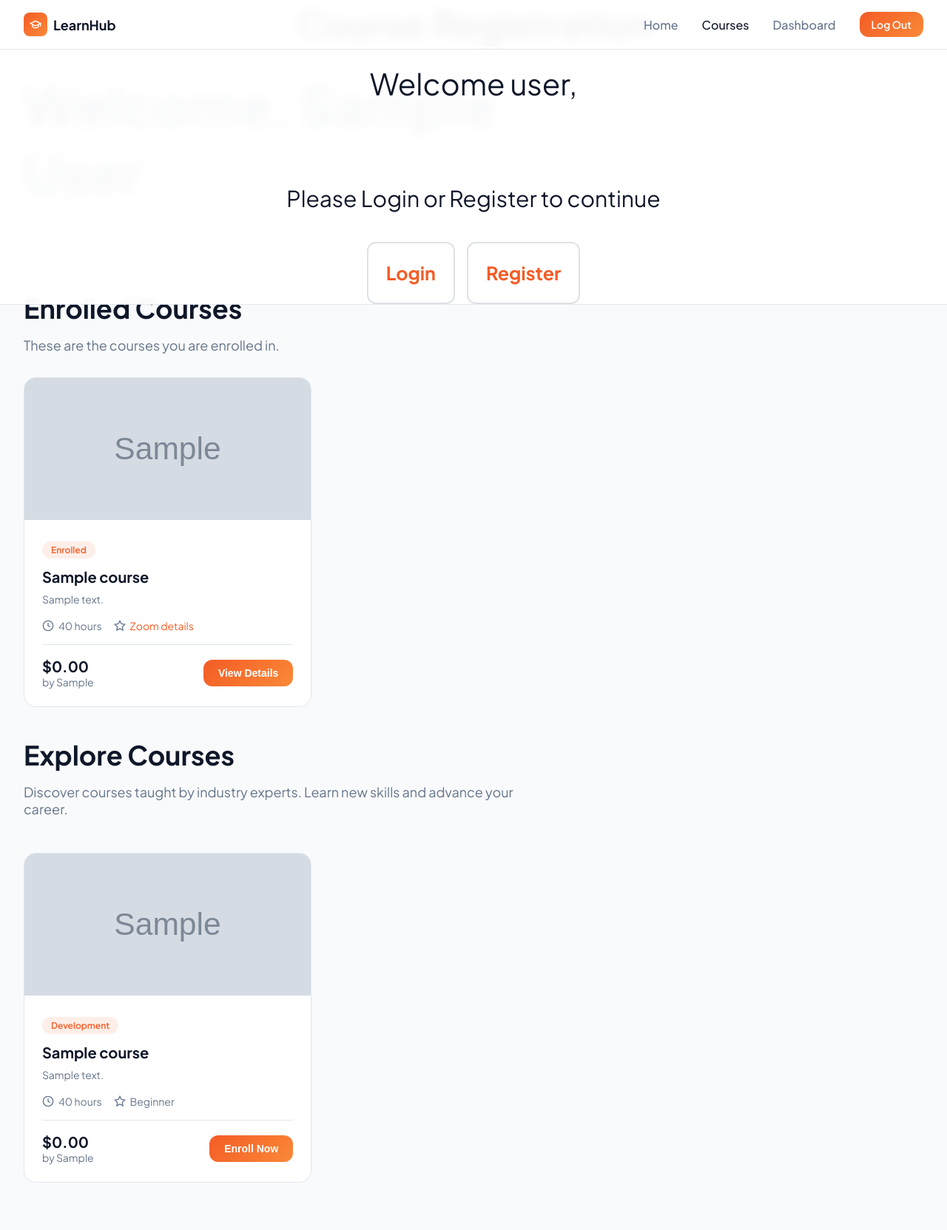
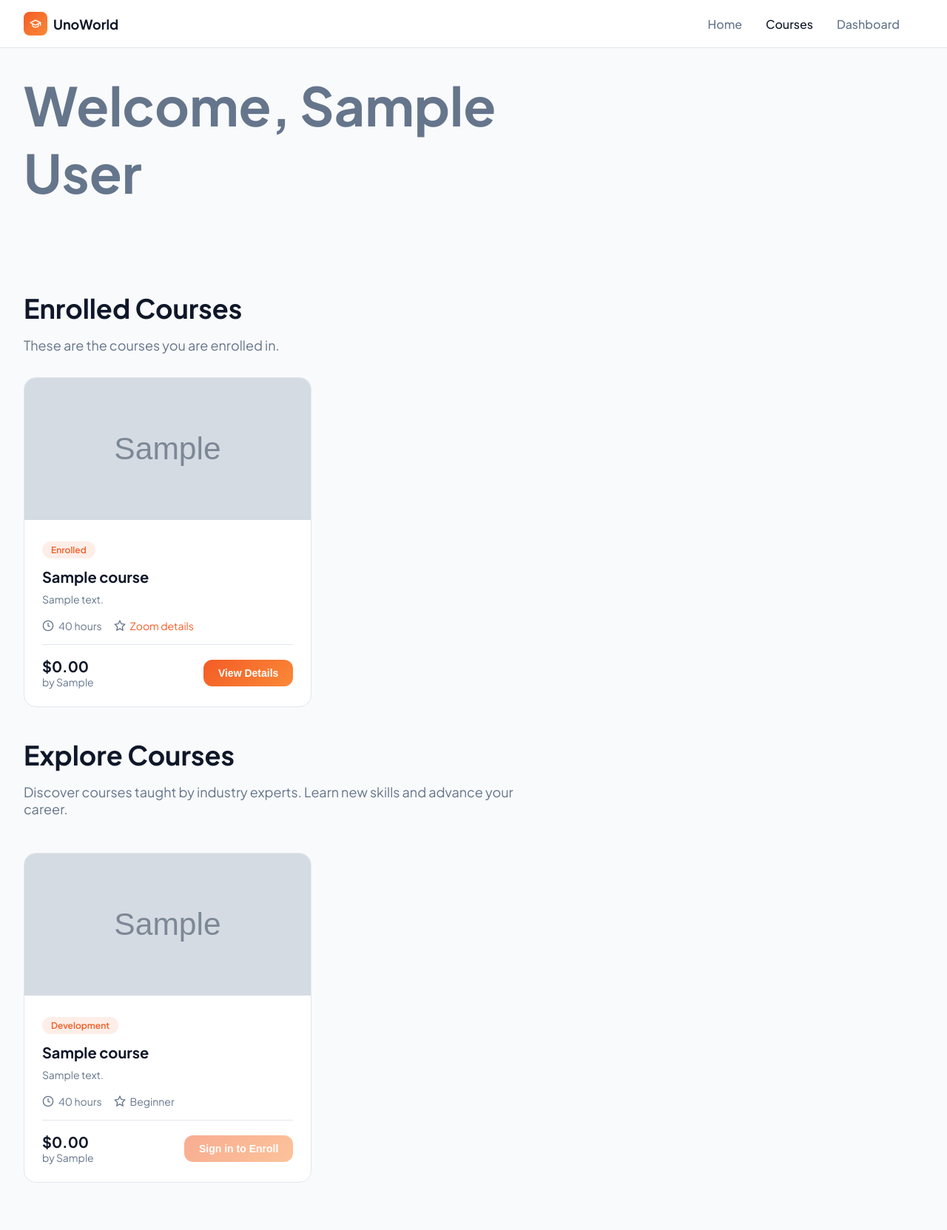
Before and after one commit to heres-riya/unoworld, a Flask app: template templates/portal.html in a window 1280 px wide. Shown: the whole page at 74% size. Run offline with Flask 3, Linux system fonts and the light colour scheme; tables that the repository leaves empty hold one stand-in row (values such as "Sample post"); the template is opened without the code that fills it: values that come from a table or form of the project are taken from there, most other values are stand-ins (such as "Sample title", 1, 10 or a date in 2020); grey boxes marked "Sample" are stand-in pictures; some libraries are stand-ins or nearby versions.

Commit message:
removing register

```diff
--- a/app.py
+++ b/app.py
@@ -27,7 +27,7 @@ app.config['SECRET_KEY'] = os.getenv('SECRET_KEY', 'your-secret-key-change-this'
 db = SQLAlchemy(app)
 login_manager = LoginManager()
 login_manager.init_app(app)
-login_manager.login_view = 'login'
+login_manager.login_view = 'student_dashboard'
 
 # Association Table for Many-to-Many relationship
 enrollments = db.Table('enrollments',
@@ -103,46 +103,10 @@ def admin():
     return render_template('admin.html', students=students, courses=courses)
 
 # --- AUTH ROUTES ---
-@app.route('/register', methods=['GET', 'POST'])
-def register():
-    if request.method == 'POST':
-        name = request.form.get('name')
-        email = request.form.get('email')
-        password = request.form.get('password')
-
-        if Student.query.filter_by(email=email).first():
-            flash('Email already registered!')
-            return redirect(url_for('register'))
-
-        new_student = Student(name=name, email=email)
-        new_student.set_password(password)
-        db.session.add(new_student)
-        db.session.commit()
-        return redirect(url_for('login'))
-    return render_template('register.html')
-
-@app.route('/login', methods=['GET', 'POST'])
-def login():
-    print("Login route accessed")
-    if request.method == 'POST':
-        print("POST request received")
-        email = request.form.get('email')
-        password = request.form.get('password')
-        student = Student.query.filter_by(email=email).first()
-
-        if student and student.check_password(password):
-            session['student_id'] = student.id
-            session['user_name'] = student.name
-            return redirect(url_for('student_dashboard'))
-        flash('Invalid credentials')
-    print("About to render login.html")
-    google_client_id = os.getenv('GOOGLE_CLIENT_ID', '')
-    return render_template('login.html', google_client_id=google_client_id)
-
 @app.route('/logout')
 def logout():
     session.clear()
-    return redirect(url_for('login'))
+    return redirect(url_for('student_dashboard'))
 
 @app.route('/auth/google', methods=['POST'])
 def auth_google():
@@ -193,23 +157,25 @@ def auth_google():
     except Exception as e:
         return {'error': str(e)}, 500
 
-@app.route('/signup', methods = ['GET', 'POST'])
-def signup():
-    register()
-    return redirect(url_for('register'))
 
 # --- STUDENT PORTAL ROUTES --- MAIN STUDENT PAGE
 @app.route('/dashboard')
 def student_dashboard():
     student_id = session.get('student_id')
-    if not student_id:
-        return redirect(url_for('login'))
+    student = None
+    available_courses = []
 
-    student = Student.query.get(student_id)
-    # Get courses the student is NOT already in
-    available_courses = Course.query.filter(~Course.students.contains(student)).all()
+    if student_id:
+        student = Student.query.get(student_id)
+        # Get courses the student is NOT already in
+        available_courses = Course.query.filter(~Course.students.contains(student)).all()
+    else:
+        # Show all courses to unauthenticated users
+        available_courses = Course.query.all()
+
     courses = Course.query.all()
-    return render_template('portal.html', courses=courses, student=student, available_courses=available_courses)
+    google_client_id = os.getenv('GOOGLE_CLIENT_ID', '')
+    return render_template('portal.html', courses=courses, student=student, available_courses=available_courses, google_client_id=google_client_id)
 
 @app.route('/enroll/<int:course_id>')
 def enroll_student(course_id):
--- a/templates/layout.html
+++ b/templates/layout.html
@@ -8,27 +8,6 @@
 </head>
 <body>
   <div style="min-height: 100vh; display: flex; flex-direction: column;">
-    {% if not (request.path == '/login' or request.path == '/register' or request.path == '/dashboard') %}
-    <nav class="navbar navbar-dark bg-dark mb-4">
-            <div class="container" style=" font-size: 50px; display: flex; flex-direction: column; align-items:center; g justify-content: center; gap: 1.5rem; padding = 2rem;">
-            <b>Course Registration</b>
-                <p style = "font-size: 40px;">  Welcome user, </p>
-                <br>
-                <p style = "font-size: 30px;">  Please Login or Register to continue </p>
-            <div class="d-flex">
-                {% if session.get('student_id') %}
-                    <span class="navbar-text me-3">Hello, {{ session.get('user_name') }}</span>
-                    <a href="/logout" class="btn btn-sm btn-danger">Logout</a>
-                {% else %}
-                <div style="display: flex; gap: 1rem; margin-top: 1rem; justify-content: center; width: 100%;">
-                  <a href="/login" class="btn btn-light" style="font-size: 25px; flex: 1; padding: 1.5rem; border-radius: 12px; text-align: center; font-weight:bold; border: 2px solid #dee2e6;">Login</a>
-                    <a href="/register" class="btn btn-light" style="font-size: 25px; flex: 1; padding: 1.5rem; border-radius: 12px; text-align: center; font-weight:bold; border: 2px solid #dee2e6;">Register</a>
-                </div>
-                {% endif %}
-            </div>
-        </div>
-    </nav>
-    {% endif %}
 
     {% block content %}
     {% endblock %}
--- a/templates/portal.html
+++ b/templates/portal.html
@@ -9,13 +9,17 @@
             <path d="M22 10v6M2 10l10-5 10 5-10 5z"/><path d="M6 12v5c3 3 9 3 12 0v-5"/>
           </svg>
         </div>
-        <span style="font-weight: 700; font-size: 1.125rem;">LearnHub</span>
+        <span style="font-weight: 700; font-size: 1.125rem;">UnoWorld</span>
       </div>
       <div class="nav-links">
         <a href="/" class="nav-link">Home</a>
         <a href="/courses" class="nav-link" style="color: hsl(var(--foreground));">Courses</a>
         <a href="/dashboard" class="nav-link">Dashboard</a>
-        <a href="/logout" class="btn btn-accent" style="padding: 0.5rem 1rem; font-size: 0.875rem;">Log Out </a>
+        {% if session.get('student_id') %}
+          <a href="/logout" class="btn btn-accent" style="padding: 0.5rem 1rem; font-size: 0.875rem;">Log Out </a>
+        {% else %}
+          <div id="google_login_btn" style="display: inline-block;"></div>
+        {% endif %}
       </div>
     </div>
   </nav>
@@ -26,19 +30,33 @@
 
 <!-- Header -->
   <div style="margin-bottom: 3rem;">
-    <p style="color: hsl(var(--muted-foreground)); font-size: 4.5rem; max-width: 42rem; margin-bottom: 2rem;"> <b>Welcome, {{ student.name }}</p></b>
+    <p style="color: hsl(var(--muted-foreground)); font-size: 4.5rem; max-width: 42rem; margin-bottom: 2rem;" >
+      <b>
+        {% if student %}
+          Welcome, {{ student.name }}
+        {% else %}
+          Welcome to UnoWorld
+        {% endif %}
+      </b>
+    </p>
 
     <br><br>
     <br> <br>
+    {% if student %}
      <h1 style="font-size: 2.25rem; font-weight: 700; margin-bottom: 1rem;">Enrolled Courses</h1>
       <p style="color: hsl(var(--muted-foreground)); font-size: 1.125rem; max-width: 42rem; margin-bottom: 2rem;">
         These are the courses you are enrolled in.
       </p>
+    {% else %}
+      <p style="color: hsl(var(--muted-foreground)); font-size: 1.125rem; max-width: 42rem; margin-bottom: 2rem;">
+        Sign in with Google to enroll in courses and start learning.
+      </p>
+    {% endif %}
 
 
     <!-- Courses Grid -->
     <div class="courses-grid">
-
+        {% if student %}
         {% for c in student.courses %}
 
             {% if c.image is none %}
@@ -79,6 +97,7 @@
           </div>
         </div>
          {% endfor %}
+        {% endif %}
     </div>
     <!-- Courses Grid End -->
 
@@ -131,7 +150,11 @@
               <div class="course-price">$0.00</div>
               <div class="course-instructor">by {{ c.instructor }}</div>
             </div>
-            <button class="btn-enroll">Enroll Now</button>
+            {% if session.get('student_id') %}
+              <button class="btn-enroll">Enroll Now</button>
+            {% else %}
+              <button class="btn-enroll" disabled style="opacity: 0.5; cursor: not-allowed;">Sign in to Enroll</button>
+            {% endif %}
           </div>
         </div>
       </div>
@@ -159,4 +182,44 @@
 
 
 </div>
+
+<!-- Google Sign In Script -->
+{% if not session.get('student_id') %}
+<script src="https://accounts.google.com/gsi/client" async defer></script>
+<script>
+  window.onload = function() {
+    google.accounts.id.initialize({
+      client_id: '{{ google_client_id }}',
+      callback: handleCredentialResponse
+    });
+    google.accounts.id.renderButton(
+      document.getElementById('google_login_btn'),
+      { theme: 'outline', size: 'large', width: '200' }
+    );
+  };
+
+  function handleCredentialResponse(response) {
+    // Send the token to your backend
+    fetch('/auth/google', {
+      method: 'POST',
+      headers: {
+        'Content-Type': 'application/json',
+      },
+      body: JSON.stringify({
+        credential: response.credential
+      })
+    })
+    .then(res => res.json())
+    .then(data => {
+      if (data.success) {
+        // Redirect to dashboard
+        window.location.href = data.redirect;
+      } else {
+        alert('Login failed: ' + data.error);
+      }
+    });
+  }
+</script>
+{% endif %}
+
 {% endblock %}
```
Also changed, not shown: templates/login.html (deleted, +0 -116 lines), templates/register.html (deleted, +0 -73 lines).
